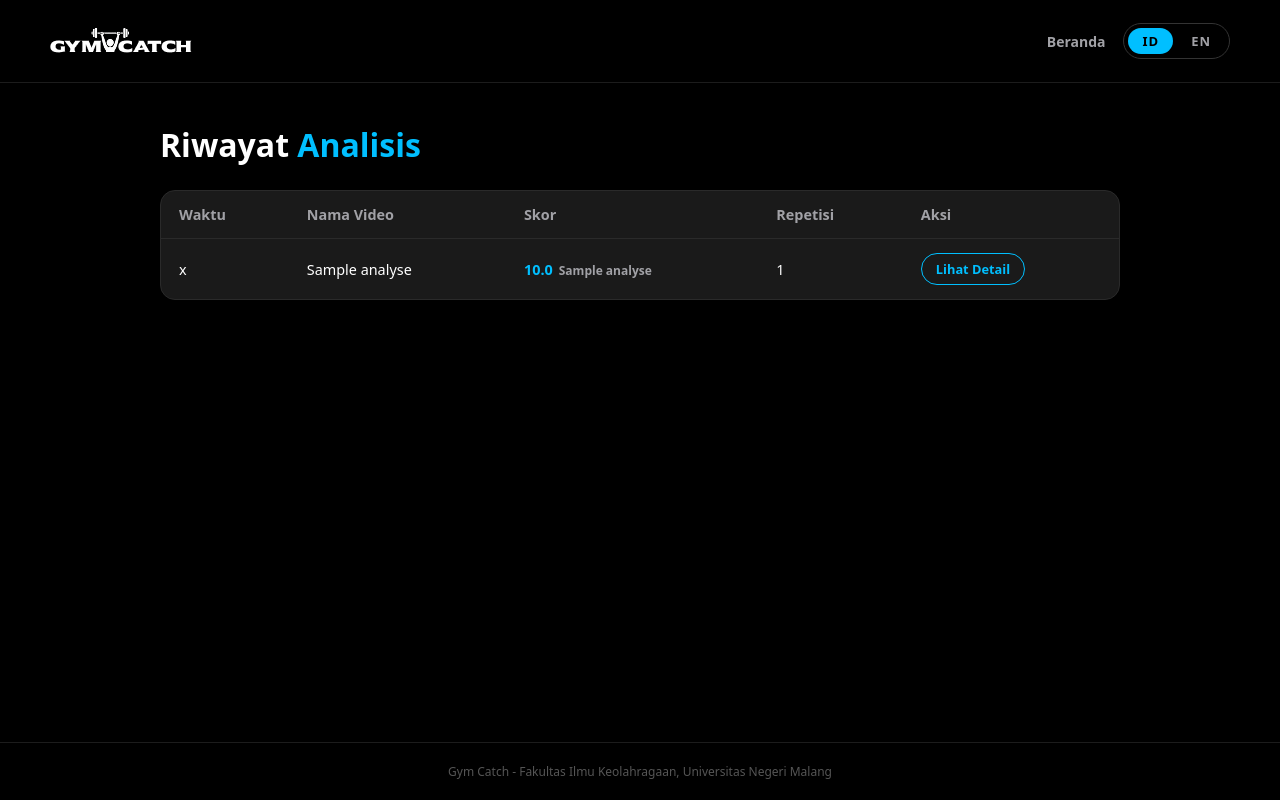
After one commit to JasonSlav/cv-gymcatch, a Flask app: page /history in a window 1280 px wide. The commit adds this page. Run offline with Flask 3, Linux system fonts and the light colour scheme; tables that the repository leaves empty hold one stand-in row (values such as "Sample post").

Commit message:
feat: fitur History (SQLite) — halaman /history, detail /result, unduhan per-job

```diff
--- /dev/null
+++ b/templates/history.html
@@ -0,0 +1,324 @@
+<!DOCTYPE html>
+<html lang="id">
+<head>
+    <meta charset="UTF-8">
+    <meta name="viewport" content="width=device-width, initial-scale=1.0">
+    <title>Gym Catch - Riwayat Analisis</title>
+    <style>
+        :root {
+            --bg-color: #000000;
+            --bg-card: #1a1a1a;
+            --text-main: #ffffff;
+            --text-muted: #a1a1a6;
+            --accent-cyan: #00bfff;
+            --border-color: #333333;
+            --font-main: system-ui, -apple-system, "Segoe UI", Roboto, "Helvetica Neue", Arial, sans-serif;
+        }
+
+        * { margin: 0; padding: 0; box-sizing: border-box; }
+
+        body {
+            background-color: var(--bg-color);
+            color: var(--text-main);
+            font-family: var(--font-main);
+            min-height: 100vh;
+            display: flex;
+            flex-direction: column;
+        }
+
+        nav {
+            display: flex;
+            justify-content: space-between;
+            align-items: center;
+            padding: 20px 50px;
+            border-bottom: 1px solid #1c1c1c;
+        }
+
+        .logo img { height: 40px; width: auto; display: block; }
+
+        .nav-right { display: flex; align-items: center; gap: 18px; }
+
+        .nav-link {
+            color: var(--text-muted);
+            text-decoration: none;
+            font-size: 14px;
+            font-weight: 600;
+        }
+        .nav-link:hover { color: var(--accent-cyan); }
+
+        .lang-toggle {
+            display: flex;
+            gap: 4px;
+            border: 1px solid var(--border-color);
+            border-radius: 20px;
+            padding: 4px;
+            background: rgba(0, 0, 0, 0.55);
+        }
+        .lang-btn {
+            background: transparent;
+            border: none;
+            color: var(--text-muted);
+            padding: 4px 14px;
+            border-radius: 16px;
+            cursor: pointer;
+            font-family: var(--font-main);
+            font-size: 13px;
+            font-weight: 700;
+            letter-spacing: 1px;
+        }
+        .lang-btn.active { background: var(--accent-cyan); color: #000; }
+
+        .page {
+            width: 100%;
+            max-width: 1000px;
+            margin: 0 auto;
+            padding: 40px 20px 60px;
+            flex: 1;
+        }
+
+        .page-title { font-size: 2rem; font-weight: 800; margin-bottom: 24px; }
+        .page-title .text-cyan { color: var(--accent-cyan); }
+
+        .card {
+            background-color: var(--bg-card);
+            border: 1px solid #2a2a2a;
+            border-radius: 15px;
+            padding: 20px;
+        }
+
+        /* --- Mode list --- */
+        .table-wrap {
+            overflow-x: auto;
+            background-color: var(--bg-card);
+            border: 1px solid #2a2a2a;
+            border-radius: 15px;
+        }
+
+        table { width: 100%; border-collapse: collapse; min-width: 640px; }
+
+        th, td { padding: 14px 18px; text-align: left; font-size: 0.9rem; }
+
+        th {
+            color: var(--text-muted);
+            font-weight: 600;
+            border-bottom: 1px solid #2a2a2a;
+            white-space: nowrap;
+        }
+
+        td { border-bottom: 1px solid #242424; vertical-align: middle; }
+        tr:last-child td { border-bottom: none; }
+
+        .score-cell { font-weight: 800; color: var(--accent-cyan); white-space: nowrap; }
+        .score-label { font-size: 0.75rem; color: var(--text-muted); margin-left: 6px; }
+
+        .actions { display: flex; gap: 8px; flex-wrap: wrap; }
+
+        .btn-sm {
+            display: inline-block;
+            padding: 6px 14px;
+            border-radius: 16px;
+            border: 1px solid var(--border-color);
+            color: var(--text-main);
+            text-decoration: none;
+            font-size: 0.8rem;
+            font-weight: 600;
+            background: transparent;
+            white-space: nowrap;
+        }
+        .btn-sm:hover { border-color: var(--accent-cyan); color: var(--accent-cyan); }
+        .btn-sm.primary { border-color: var(--accent-cyan); color: var(--accent-cyan); }
+        .btn-sm.primary:hover { background: var(--accent-cyan); color: #000; }
+
+        .empty { text-align: center; color: var(--text-muted); padding: 40px 0; }
+
+        /* --- Mode detail --- */
+        .detail-head { display: flex; justify-content: space-between; gap: 12px; flex-wrap: wrap; margin-bottom: 18px; }
+        .detail-name { font-size: 1.2rem; font-weight: 700; }
+        .detail-time { color: var(--text-muted); font-size: 0.85rem; }
+
+        .big-score { font-size: 2.6rem; font-weight: 800; color: var(--accent-cyan); line-height: 1; }
+
+        .metrics-grid { display: grid; grid-template-columns: 1fr 1fr; gap: 10px; margin-top: 16px; }
+
+        .metric-card {
+            background-color: #141414;
+            border: 1px solid #2a2a2a;
+            border-radius: 15px;
+            padding: 16px;
+        }
+        .metric-label { display: block; font-size: 0.8rem; color: var(--text-muted); margin-bottom: 6px; }
+        .metric-value { font-size: 1.4rem; font-weight: 800; }
+
+        .files { display: flex; gap: 10px; flex-wrap: wrap; margin-top: 16px; }
+
+        .feedback-box ul { list-style: none; margin-top: 4px; }
+        .feedback-box li { padding: 8px 0; border-bottom: 1px solid #2a2a2a; font-size: 0.9rem; }
+        .feedback-box li:last-child { border-bottom: none; }
+
+        .back-row { margin-top: 24px; }
+
+        footer {
+            padding: 20px;
+            text-align: center;
+            color: #555;
+            font-size: 0.75rem;
+            border-top: 1px solid #1c1c1c;
+        }
+
+        @media (max-width: 768px) {
+            nav { padding: 16px 20px; }
+            .page { padding: 24px 16px 40px; }
+            .page-title { font-size: 1.5rem; }
+            .metrics-grid { grid-template-columns: 1fr 1fr; }
+        }
+    </style>
+</head>
+<body>
+    <nav>
+        <a href="/"><img src="/static/logo.png" alt="Gym Catch Logo"></a>
+        <div class="nav-right">
+            <a href="/" class="nav-link" data-id="Beranda" data-en="Home">Beranda</a>
+            <div class="lang-toggle">
+                <button type="button" class="lang-btn active" data-lang="id">ID</button>
+                <button type="button" class="lang-btn" data-lang="en">EN</button>
+            </div>
+        </div>
+    </nav>
+
+    <div class="page">
+        {% if mode == 'detail' %}
+            <h1 class="page-title" data-id="Detail <span class='text-cyan'>Analisis</span>"
+                data-en="Analysis <span class='text-cyan'>Detail</span>">Detail <span class="text-cyan">Analisis</span></h1>
+
+            <div class="card">
+                <div class="detail-head">
+                    <span class="detail-name">{{ row.video_name }}</span>
+                    <span class="detail-time">{{ row.timestamp }}</span>
+                </div>
+                <span class="metric-label" data-id="Skor Kualitas" data-en="Quality Score">Skor Kualitas</span>
+                <span class="big-score">{{ '%.1f'|format(row.score if row.score is not none else 0) }}%</span>
+                <span class="score-label">{{ row.score_label or '' }}</span>
+
+                <div class="metrics-grid">
+                    <div class="metric-card">
+                        <span class="metric-label" data-id="Repetisi" data-en="Repetitions">Repetisi</span>
+                        <span class="metric-value">{{ row.reps if row.reps is not none else 'N/A' }}</span>
+                    </div>
+                    <div class="metric-card">
+                        <span class="metric-label">ROM</span>
+                        <span class="metric-value">{% if row.rom is not none %}{{ '%.1f'|format(row.rom) }}&deg;{% else %}N/A{% endif %}</span>
+                    </div>
+                    <div class="metric-card">
+                        <span class="metric-label" data-id="Stabilitas" data-en="Stability">Stabilitas</span>
+                        <span class="metric-value">{{ row.stability if row.stability is not none else 'N/A' }}%</span>
+                    </div>
+                    <div class="metric-card">
+                        <span class="metric-label" data-id="Konsistensi" data-en="Consistency">Konsistensi</span>
+                        <span class="metric-value">{{ row.consistency if row.consistency is not none else 'N/A' }}</span>
+                    </div>
+                </div>
+            </div>
+
+            <div class="card feedback-box" style="margin-top:14px;">
+                <h3 data-id="Feedback" data-en="Feedback">Feedback</h3>
+                <ul>
+                    {% for f in feedbacks %}
+                        <li>{{ f }}</li>
+                    {% else %}
+                        <li data-id="Tidak ada catatan feedback." data-en="No feedback recorded.">Tidak ada catatan feedback.</li>
+                    {% endfor %}
+                </ul>
+            </div>
+
+            <div class="card files-box" style="margin-top:14px;">
+                <h3 data-id="Unduh File" data-en="Download Files">Unduh File</h3>
+                <div class="files">
+                    {% if files.get('video') %}
+                        <a class="btn-sm primary" href="/download/{{ row.job_id }}/{{ files['video'] }}"
+                           data-id="Unduh Video" data-en="Download Video">Unduh Video</a>
+                    {% endif %}
+                    {% if files.get('plot') %}
+                        <a class="btn-sm" href="/download/{{ row.job_id }}/{{ files['plot'] }}"
+                           data-id="Unduh Grafik (PNG)" data-en="Download Plot (PNG)">Unduh Grafik (PNG)</a>
+                    {% endif %}
+                    {% if files.get('csv') %}
+                        <a class="btn-sm" href="/download/{{ row.job_id }}/{{ files['csv'] }}"
+                           data-id="Unduh Data (CSV)" data-en="Download Data (CSV)">Unduh Data (CSV)</a>
+                    {% endif %}
+                </div>
+            </div>
+
+            <div class="back-row">
+                <a class="btn-sm" href="/history" data-id="Kembali ke Riwayat" data-en="Back to History">Kembali ke Riwayat</a>
+            </div>
+
+        {% else %}
+            <h1 class="page-title"><span data-id="Riwayat" data-en="History">Riwayat</span> <span class="text-cyan" data-id="Analisis" data-en="Analysis">Analisis</span></h1>
+
+            {% if rows %}
+                <div class="table-wrap">
+                    <table>
+                        <thead>
+                            <tr>
+                                <th data-id="Waktu" data-en="Time">Waktu</th>
+                                <th data-id="Nama Video" data-en="Video Name">Nama Video</th>
+                                <th data-id="Skor" data-en="Score">Skor</th>
+                                <th data-id="Repetisi" data-en="Reps">Repetisi</th>
+                                <th data-id="Aksi" data-en="Actions">Aksi</th>
+                            </tr>
+                        </thead>
+                        <tbody>
+                            {% for r in rows %}
+                                <tr>
+                                    <td>{{ r.timestamp }}</td>
+                                    <td>{{ r.video_name }}</td>
+                                    <td class="score-cell">{{ '%.1f'|format(r.score if r.score is not none else 0) }}<span class="score-label">{{ r.score_label or '' }}</span></td>
+                                    <td>{{ r.reps if r.reps is not none else 'N/A' }}</td>
+                                    <td>
+                                        <div class="actions">
+                                            <a class="btn-sm primary" href="/result/{{ r.job_id }}"
+                                               data-id="Lihat Detail" data-en="View Detail">Lihat Detail</a>
+                                            {% if r.video_file %}
+                                                <a class="btn-sm" href="/download/{{ r.job_id }}/{{ r.video_file }}"
+                                                   data-id="Unduh Video" data-en="Download Video">Unduh Video</a>
+                                            {% endif %}
+                                            {% if r.csv_file %}
+                                                <a class="btn-sm" href="/download/{{ r.job_id }}/{{ r.csv_file }}"
+                                                   data-id="Unduh CSV" data-en="Download CSV">Unduh CSV</a>
+                                            {% endif %}
+                                        </div>
+                                    </td>
+                                </tr>
+                            {% endfor %}
+                        </tbody>
+                    </table>
+                </div>
+            {% else %}
+                <div class="card empty" data-id="Belum ada riwayat analisis." data-en="No analysis history yet.">Belum ada riwayat analisis.</div>
+            {% endif %}
+        {% endif %}
+    </div>
+
+    <footer data-id="Gym Catch - Fakultas Ilmu Keolahragaan, Universitas Negeri Malang"
+            data-en="Gym Catch - Faculty of Sports Science, Universitas Negeri Malang">Gym Catch - Fakultas Ilmu Keolahragaan, Universitas Negeri Malang</footer>
+
+    <script>
+        (function () {
+            const lang = localStorage.getItem("gc-lang") || "id";
+            document.documentElement.lang = lang;
+
+            document.querySelectorAll("[data-id]").forEach(el => {
+                el.innerHTML = el.getAttribute("data-" + lang) || el.getAttribute("data-id");
+            });
+
+            document.querySelectorAll(".lang-btn").forEach(btn => {
+                btn.classList.toggle("active", btn.dataset.lang === lang);
+                btn.addEventListener("click", () => {
+                    localStorage.setItem("gc-lang", btn.dataset.lang);
+                    window.location.reload();
+                });
+            });
+        })();
+    </script>
+</body>
+</html>
```
Also changed, not shown: app_flask.py (+144 -2 lines), templates/index.html (+12 -0 lines), 1 other file.
